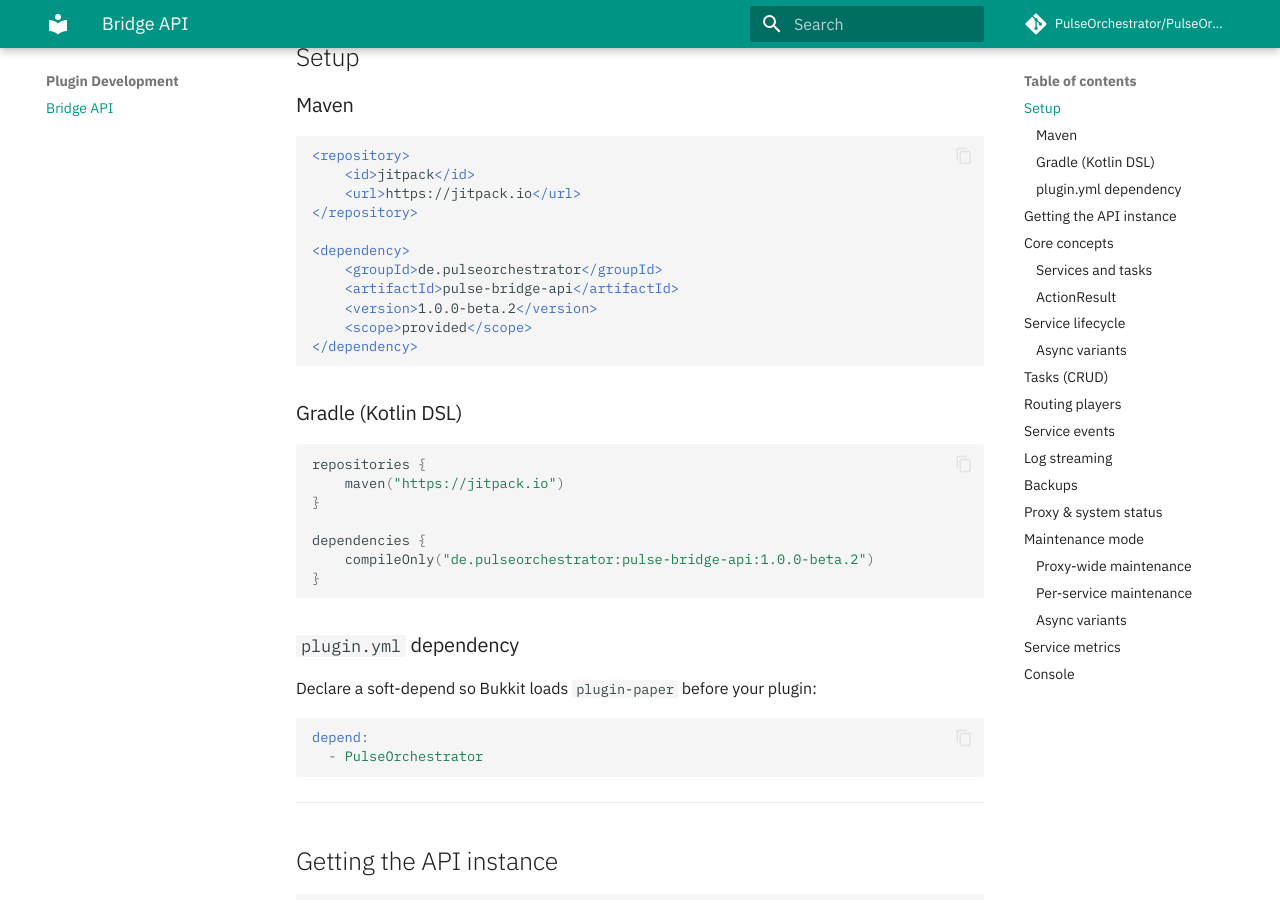
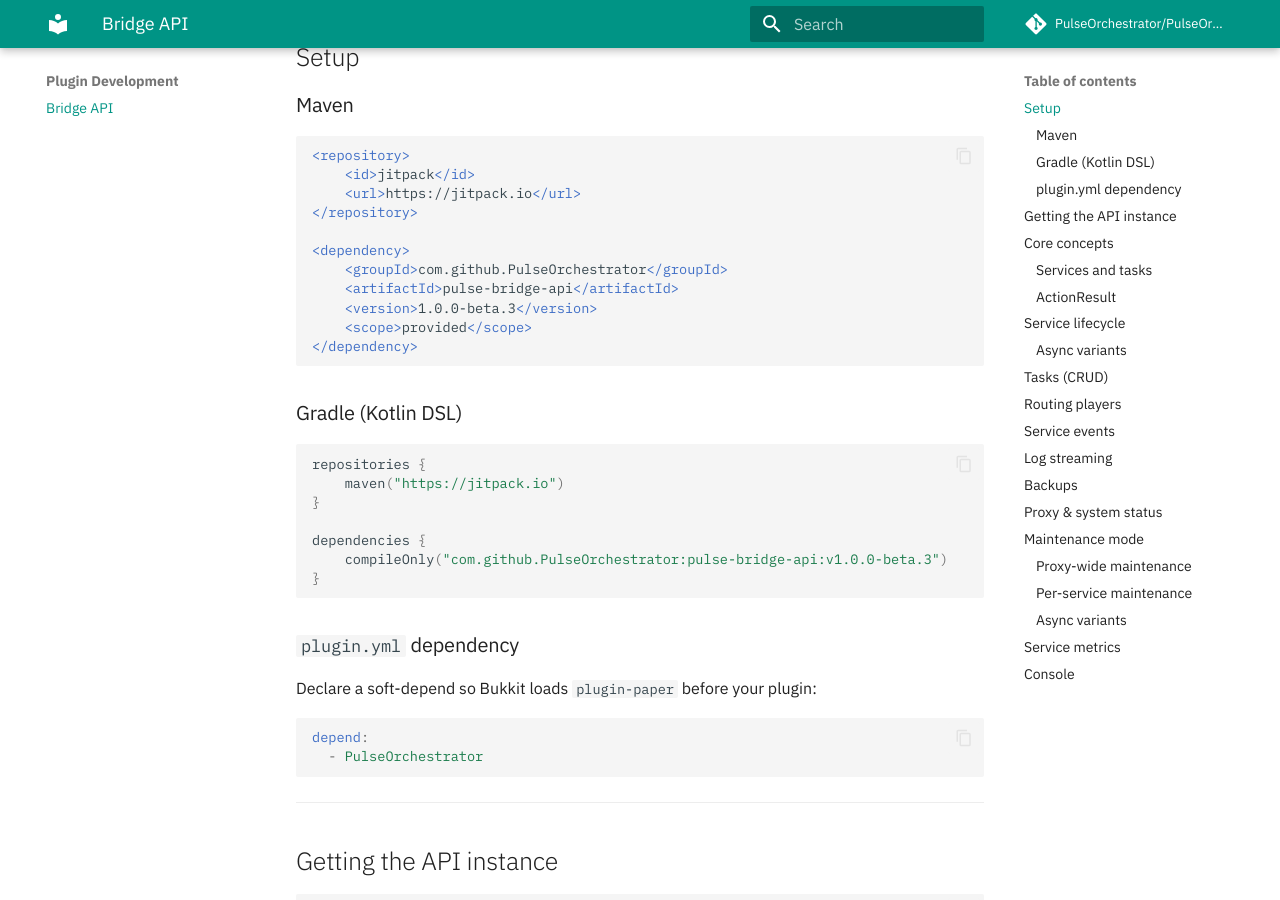
Before and after one commit to PulseOrchestrator/PulseOrchestrator, an MkDocs documentation site: the page built from docs/guides/bridge-api.md, in a window 1280 px wide and 900 px high, scrolled down 450 px. Built offline with MkDocs 1.6.1 and Material for MkDocs 9.7.7, drawn with Linux system fonts in a browser that asks for light colours; comment, search, counter and statistics services are not loaded; the version menu is left out.

Commit message:
update dependency for bridge-api

````diff
--- a/docs/guides/bridge-api.md
+++ b/docs/guides/bridge-api.md
@@ -22,9 +22,9 @@
 </repository>
 
 <dependency>
-    <groupId>de.pulseorchestrator</groupId>
+    <groupId>com.github.PulseOrchestrator</groupId>
     <artifactId>pulse-bridge-api</artifactId>
-    <version>1.0.0-beta.2</version>
+    <version>1.0.0-beta.3</version>
     <scope>provided</scope>
 </dependency>
 ```
@@ -37,7 +37,7 @@
 }
 
 dependencies {
-    compileOnly("de.pulseorchestrator:pulse-bridge-api:1.0.0-beta.2")
+    compileOnly("com.github.PulseOrchestrator:pulse-bridge-api:v1.0.0-beta.3")
 }
 ```
 
````
Also changed, not shown: docs/getting-started/install.md (+1 -1 lines).
